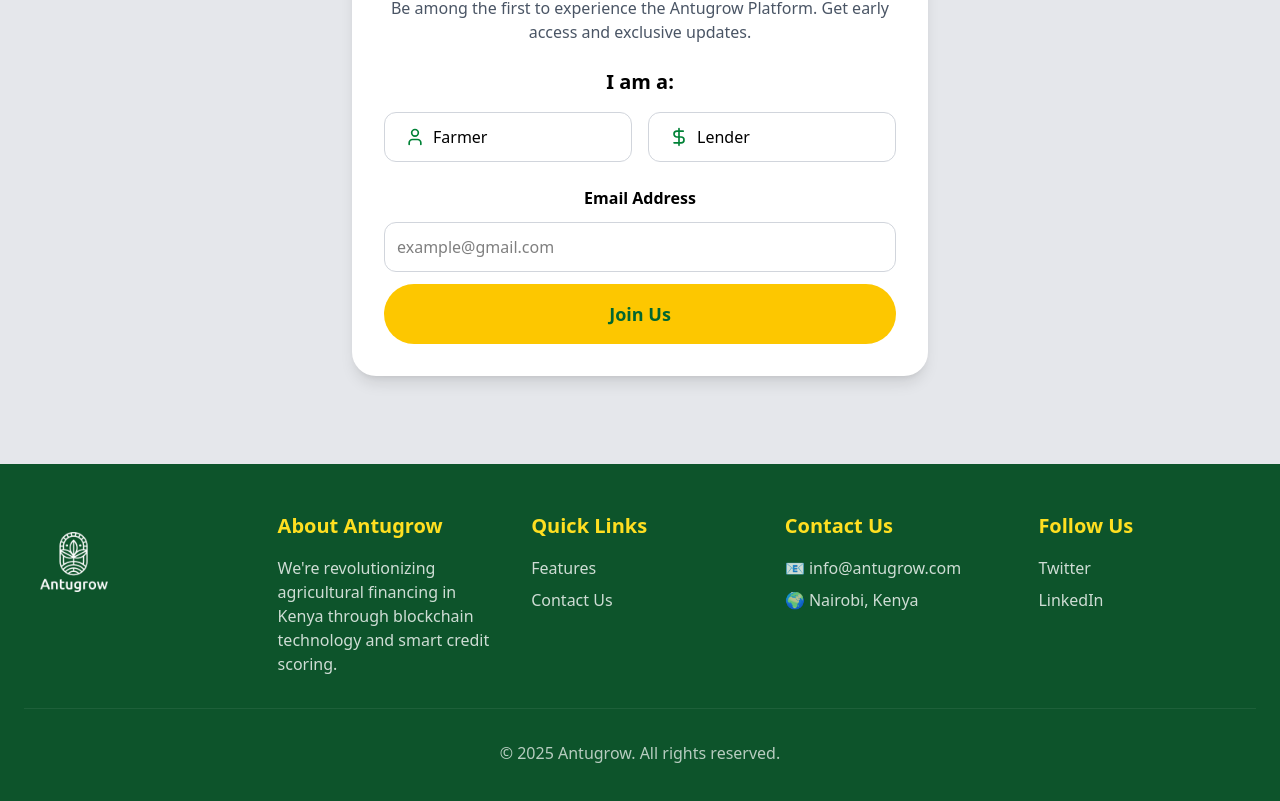
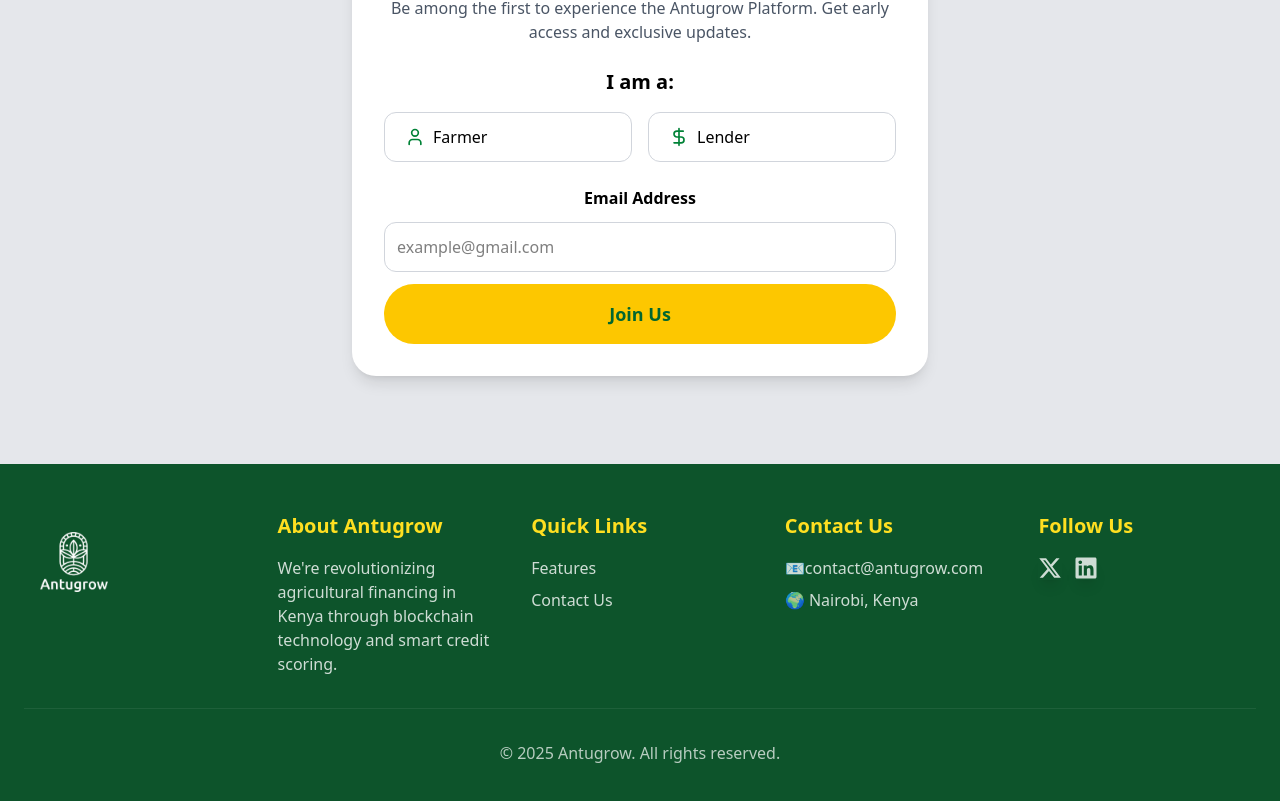
Before and after one commit to ken-jibril/antugrow, a React (Vite) app: page / in a window 1280 px wide. Shown: the part 2484-3285 px from the top of the page. Built offline with nearby package versions, Linux system fonts and the light colour scheme.

Commit message:
Add social icons for the socials and style them and also add a mailto link and the email address

```diff
--- a/src/pages/HomePage.jsx
+++ b/src/pages/HomePage.jsx
@@ -1,6 +1,9 @@
 import { Menu, X } from 'lucide-react';
 import { useState } from "react";
 import { User, DollarSign, CheckCircle } from "lucide-react";
+import { FaXTwitter } from "react-icons/fa6";
+import { FaLinkedin } from "react-icons/fa";
+
 
 export default function HomePage() {
   const [isMenuOpen, setIsMenuOpen] = useState(false);
@@ -254,24 +257,24 @@
           <div>
             <h3 className="text-yellow-300 text-xl font-bold mb-4">Contact Us</h3>
             <ul className="space-y-2 opacity-80">
-              <li>📧 info@antugrow.com</li>
+              <li>📧<a href="mailto:contact@antugrow.com" className='hover:text-green-300'>contact@antugrow.com</a></li>
               <li>🌍 Nairobi, Kenya</li>
             </ul>
           </div>
           <div>
             <h3 className="text-yellow-300 text-xl font-bold mb-4">Follow Us</h3>
-            <ul className="space-y-2">
+            <ul className="space-x-3 flex">
             {[
-                { name: 'Twitter', url: 'https://x.com/antugrow' },
-                { name: 'LinkedIn', url: 'https://www.linkedin.com/company/antugrow/' }
-            ].map((social) => (
-                <li key={social.name}>
+                { icon: <FaXTwitter className='text-2xl hover:scale-105 shadow-lg '/>, url: 'https://x.com/antugrow', name: 'X (Twitter)' },
+                { icon: <FaLinkedin className='text-2xl hover:text-blue-400 hover:scale-105 shadow-lg'/>, url: 'https://www.linkedin.com/company/antugrow/', name: 'LinkedIn' },
+            ].map((feature, idx,) => (
+                <li key={idx} className="flex items-center gap-3">
                 <a
-                    href={social.url}
+                    href={feature.url}
                     className="opacity-80 hover:opacity-100 transition-opacity"
                     target="_blank"
                 >
-                    {social.name}
+                    {feature.icon}
                 </a>
                 </li>
             ))}
```
